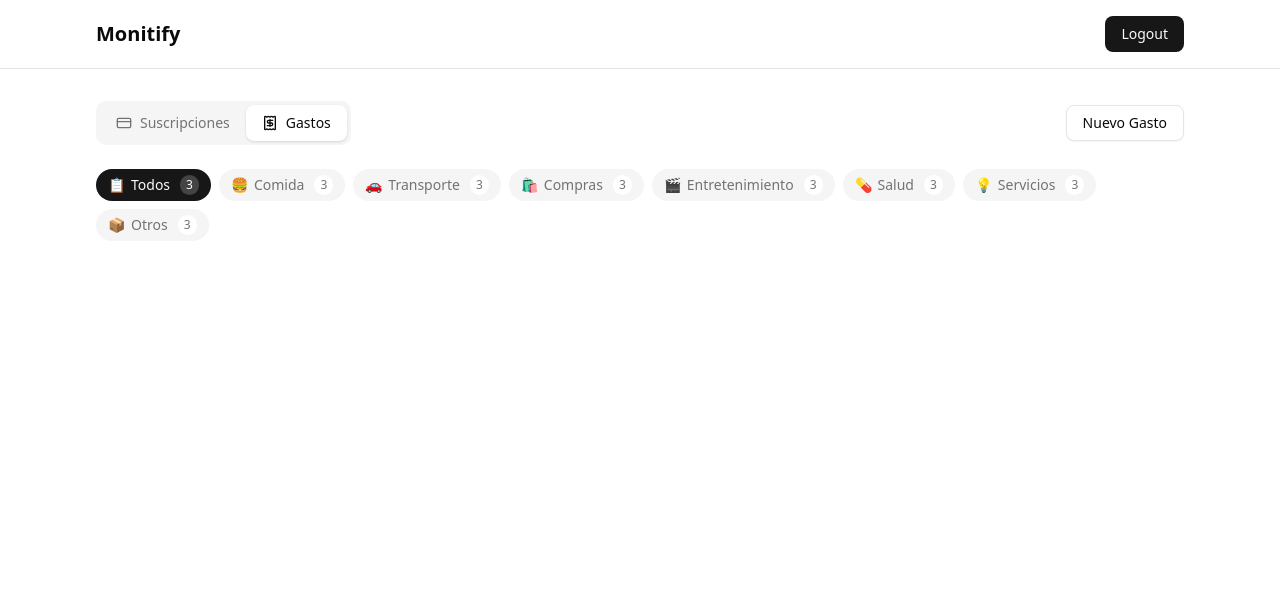
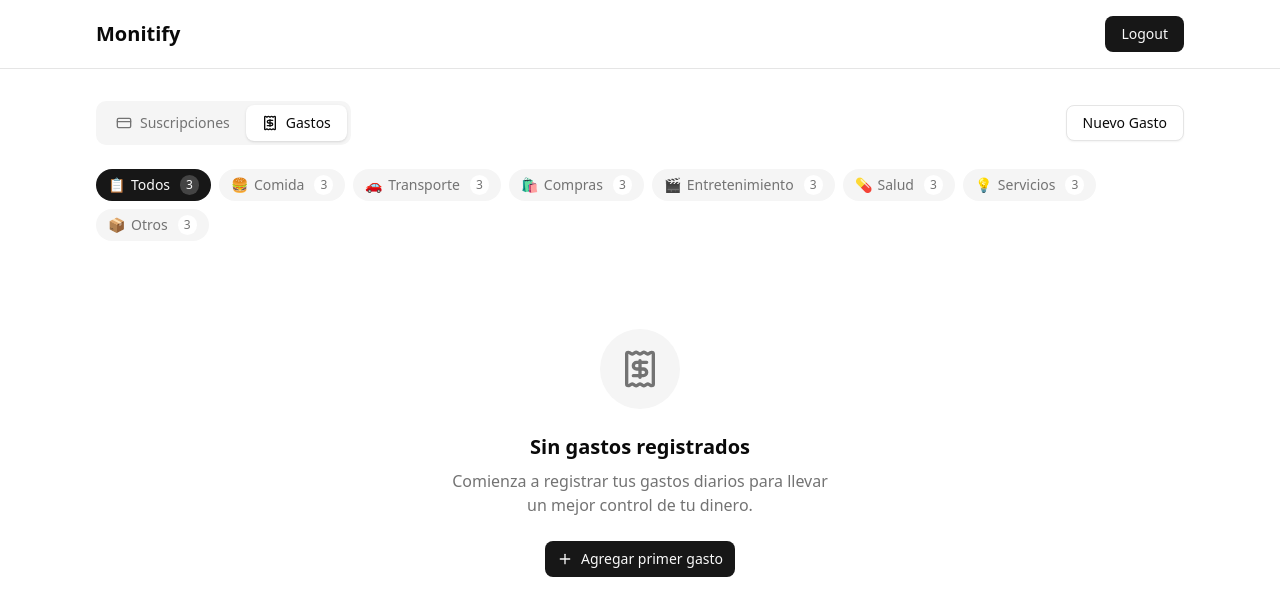
Before and after one commit to Alejandro1709/monitify, a React (Vite) app: page / in a window 1280 px wide. Both pictures are taken after a click on the button "Gastos". Shown: the top 616 px of the page. Built offline with nearby package versions, Linux system fonts and the light colour scheme.

Commit message:
Add: ExpenseCard component

```diff
--- /dev/null
+++ b/src/components/expenses/empty-state.tsx
@@ -0,0 +1,30 @@
+import { motion } from 'motion/react'
+import { Plus, Receipt } from 'lucide-react'
+import { Button } from '@/components/ui/button'
+
+function EmptyState() {
+  return (
+    <motion.div
+      initial={{ opacity: 0, y: 20 }}
+      animate={{ opacity: 1, y: 0 }}
+      className="flex flex-col items-center justify-center py-16 px-4"
+    >
+      <div className="w-20 h-20 rounded-full bg-muted flex items-center justify-center mb-6">
+        <Receipt className="w-10 h-10 text-muted-foreground" />
+      </div>
+      <h3 className="text-xl font-semibold text-foreground mb-2">
+        Sin gastos registrados
+      </h3>
+      <p className="text-muted-foreground text-center max-w-sm mb-6">
+        Comienza a registrar tus gastos diarios para llevar un mejor control de
+        tu dinero.
+      </p>
+      <Button onClick={() => {}} className="cursor-pointer">
+        <Plus className="w-4 h-4" />
+        Agregar primer gasto
+      </Button>
+    </motion.div>
+  )
+}
+
+export default EmptyState
--- /dev/null
+++ b/src/components/expenses/expense-card.tsx
@@ -0,0 +1,85 @@
+import { motion } from 'motion/react'
+import { MoreVertical, Pencil, Trash2 } from 'lucide-react'
+import {
+  type Expense,
+  expenseCategoryLabels,
+  expenseCategoryIcons,
+  currencySymbols,
+} from '@/types/expense'
+import {
+  DropdownMenu,
+  DropdownMenuContent,
+  DropdownMenuItem,
+  DropdownMenuTrigger,
+} from '@/components/ui/dropdown-menu'
+import { Button } from '@/components/ui/button'
+
+interface Props {
+  expense: Expense
+  onEdit: (expense: Expense) => void
+  onDelete: (id: string) => void
+}
+
+function ExpenseCard({ expense, onEdit, onDelete }: Props) {
+  return (
+    <motion.div
+      layout
+      initial={{ opacity: 0, y: 20 }}
+      animate={{ opacity: 1, y: 0 }}
+      exit={{ opacity: 0, scale: 0.95 }}
+      className="bg-card rounded-xl p-4 card-shadow hover:shadow-lg transition-shadow"
+    >
+      <div className="flex items-start justify-between gap-3">
+        <div className="flex items-center gap-3 flex-1 min-w-0">
+          <div className="text-2xl shrink-0">
+            {expenseCategoryIcons[expense.category]}
+          </div>
+          <div className="flex-1 min-w-0">
+            <h3 className="font-medium text-foreground truncate">
+              {expense.description}
+            </h3>
+            <p className="text-sm text-muted-foreground">
+              {expenseCategoryLabels[expense.category]} • DATE
+            </p>
+          </div>
+        </div>
+
+        <div className="flex items-center gap-2">
+          <span className="font-bold text-foreground whitespace-nowrap">
+            {currencySymbols[expense.currency]}
+            {expense.amount.toFixed(2)}
+          </span>
+
+          <DropdownMenu>
+            <DropdownMenuTrigger asChild>
+              <Button variant="ghost" size="icon" className="h-8 w-8">
+                <MoreVertical className="h-4 w-4" />
+              </Button>
+            </DropdownMenuTrigger>
+            <DropdownMenuContent align="end">
+              <DropdownMenuItem onClick={() => onEdit(expense)}>
+                <Pencil className="h-4 w-4 mr-2" />
+                Editar
+              </DropdownMenuItem>
+              <DropdownMenuItem
+                onClick={() => onDelete(expense.id)}
+                className="text-destructive focus:text-destructive"
+              >
+                <Trash2 className="h-4 w-4 mr-2" />
+                Eliminar
+              </DropdownMenuItem>
+            </DropdownMenuContent>
+          </DropdownMenu>
+        </div>
+      </div>
+
+      {expense.notes && (
+        <p className="text-sm text-muted-foreground mt-2 line-clamp-2">
+          {expense.notes}
+        </p>
+      )}
+    </motion.div>
+  )
+}
+
+export default ExpenseCard
--- a/src/components/expenses/expenses-view.tsx
+++ b/src/components/expenses/expenses-view.tsx
@@ -1,8 +1,13 @@
 import { useState } from 'react'
+import { AnimatePresence } from 'motion/react'
 import ExpenseFilter from '@/components/expenses/expense-filter'
-import type { ExpenseCategory } from '@/types/expense'
+import EmptyState from '@/components/expenses/empty-state'
+import ExpenseCard from '@/components/expenses/expense-card'
+import type { Expense, ExpenseCategory } from '@/types/expense'
 
 function ExpensesView() {
+  const [expenses, setExpenses] = useState<Expense[]>([])
+
   const [selectedCategory, setSelectedCategory] = useState<
     ExpenseCategory | 'all'
   >('all')
@@ -13,6 +18,23 @@ function ExpensesView() {
         selected={selectedCategory}
         onChange={setSelectedCategory}
       />
+
+      {expenses.length === 0 ? (
+        <EmptyState />
+      ) : (
+        <div className="grid grid-cols-1 md:grid-cols-2 gap-4">
+          <AnimatePresence mode="popLayout">
+            {expenses.map((expense) => (
+              <ExpenseCard
+                key={expense.id}
+                expense={expense}
+                onEdit={() => {}}
+                onDelete={() => {}}
+              />
+            ))}
+          </AnimatePresence>
+        </div>
+      )}
     </div>
   )
 }
```
